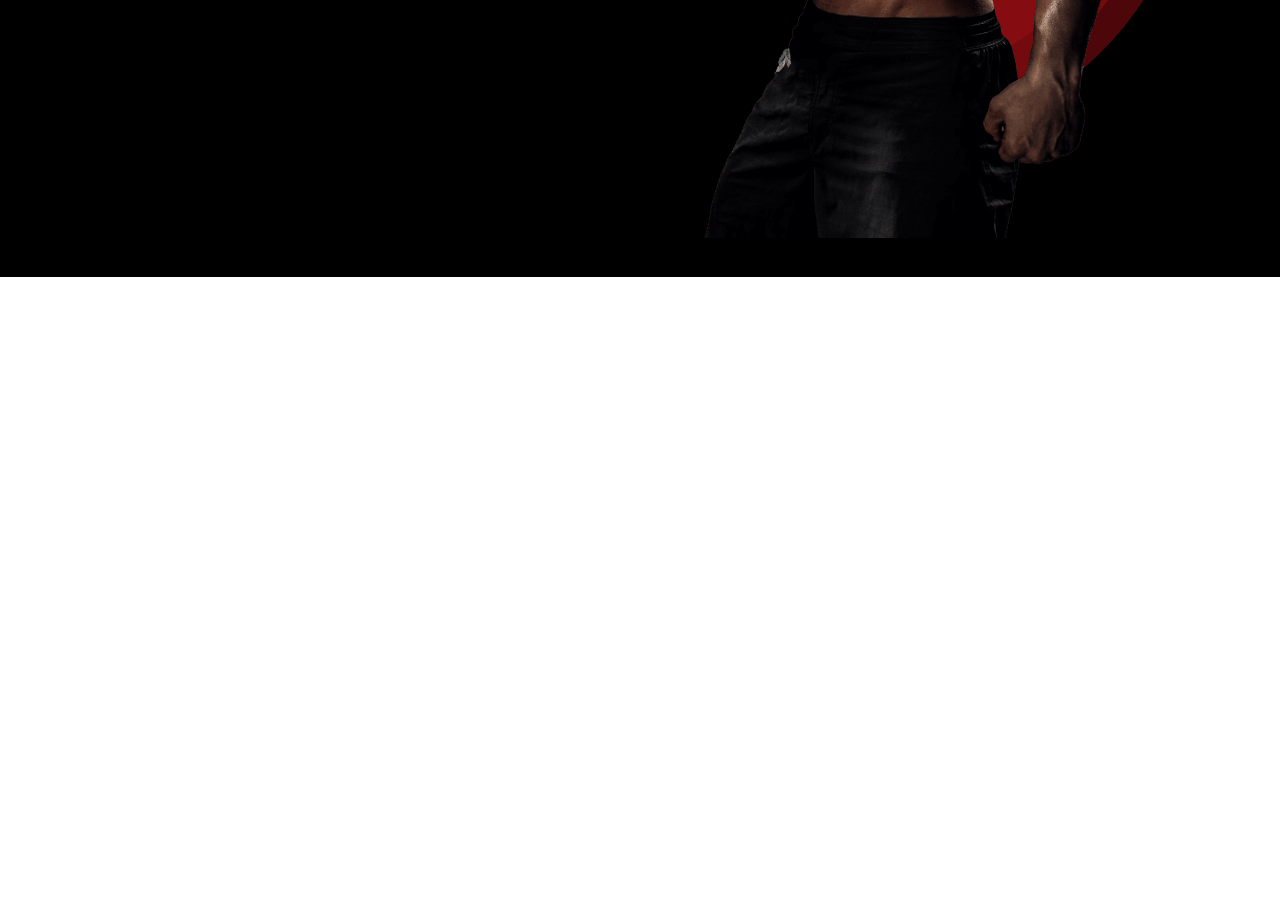
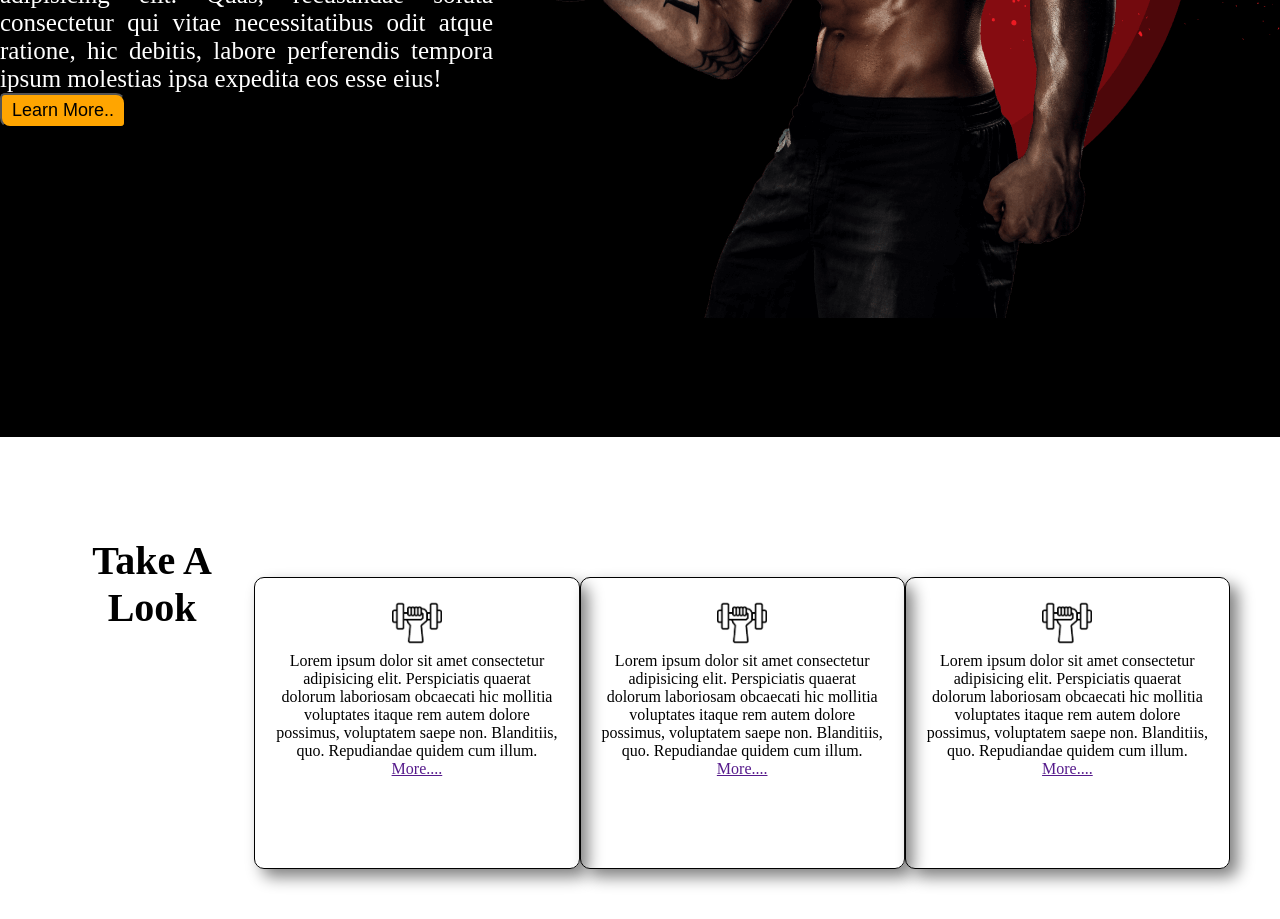
Before and after one commit to malitharuna/gym-project, a plain HTML site: page index.html in a window 1280 px wide. Shown: the part 604-1523 px from the top of the page. Before the commit the page ends 881 px from the top, so only its background shows below. Drawn offline with Linux system fonts and the light colour scheme.

Commit message:
card added

```diff
--- a/index.html
+++ b/index.html
@@ -38,5 +38,32 @@
         </div>
     </div>
 
+    <div class="section-two">
+        <h1 class="title2">Take A Look </h1>
+        <div class="card1">
+            <div class="card-decription">
+                <img class="gym-icon" src="images/package/icon1.png" alt="">
+                <p>Lorem ipsum dolor sit amet consectetur adipisicing elit. Perspiciatis quaerat dolorum laboriosam obcaecati hic mollitia voluptates itaque rem autem dolore possimus, voluptatem saepe non. Blanditiis, quo. Repudiandae quidem cum illum.</p>
+                <a href="">More....</a>
+            </div>
+        </div>
+        <div class="card1">
+            <div class="card-decription">
+                <img class="gym-icon" src="images/package/icon1.png" alt="">
+                <p>Lorem ipsum dolor sit amet consectetur adipisicing elit. Perspiciatis quaerat dolorum laboriosam obcaecati hic mollitia voluptates itaque rem autem dolore possimus, voluptatem saepe non. Blanditiis, quo. Repudiandae quidem cum illum.</p>
+                <a href="">More....</a>
+            </div>
+        </div>
+        <div class="card1">
+            <div class="card-decription">
+                <img class="gym-icon" src="images/package/icon1.png" alt="">
+                <p>Lorem ipsum dolor sit amet consectetur adipisicing elit. Perspiciatis quaerat dolorum laboriosam obcaecati hic mollitia voluptates itaque rem autem dolore possimus, voluptatem saepe non. Blanditiis, quo. Repudiandae quidem cum illum.</p>
+                <a href="">More....</a>
+            </div>
+        </div>
+
+
+    </div>
+
 </body>
 </html>
--- a/style.css
+++ b/style.css
@@ -28,7 +28,7 @@
 .banner-container{
     display: flex;
     width:100%;
-    height: 100vh;
+    height: 120vh;
     align-items: center;
     background-color: black;
 }
@@ -41,3 +41,47 @@
     font-weight: bolder;
     font-size: 60px;
 }
+.text {
+    color: white;
+    font-size: 25px;
+    text-align: justify;
+}
+.banner-btn {
+    padding: 5px 10px;
+    border-radius:5px 10px;
+    background: orange;
+    font-size: 18px;
+}
+.banner-btn:hover {
+    background-color: orangered;
+}
+.title2 {
+    text-align: center;
+    font-size: 40px;
+    font-weight: bold;
+    margin-bottom: 20px;
+}
+.section-two {
+    margin-top: 50px;
+    padding: 50px;
+    display: flex;
+}
+
+.card1 {
+    height: 250px;
+    width: 300px;
+    border: 1px solid black;
+    text-align:center;
+    box-shadow: 8px 8px 16px grey;
+    padding: 20px;
+    border-radius: 10px;
+    margin-top: 40px;
+}
+.card1:hover {
+    margin-top: -20px;
+    border: 1px solid red;
+    transition: 0.8ms;
+}
+.gym-icon {
+    width: 50px;
+}
```
